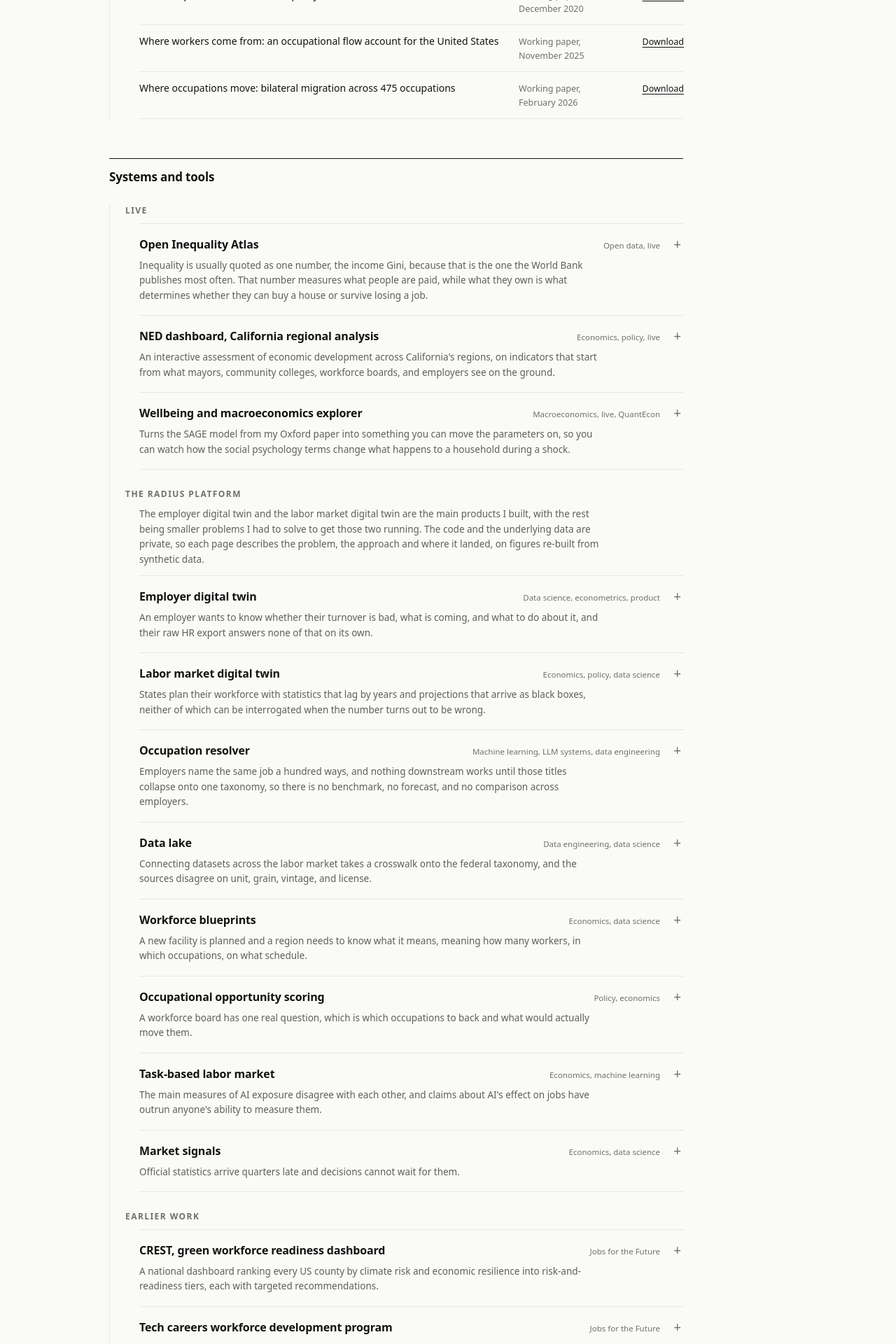
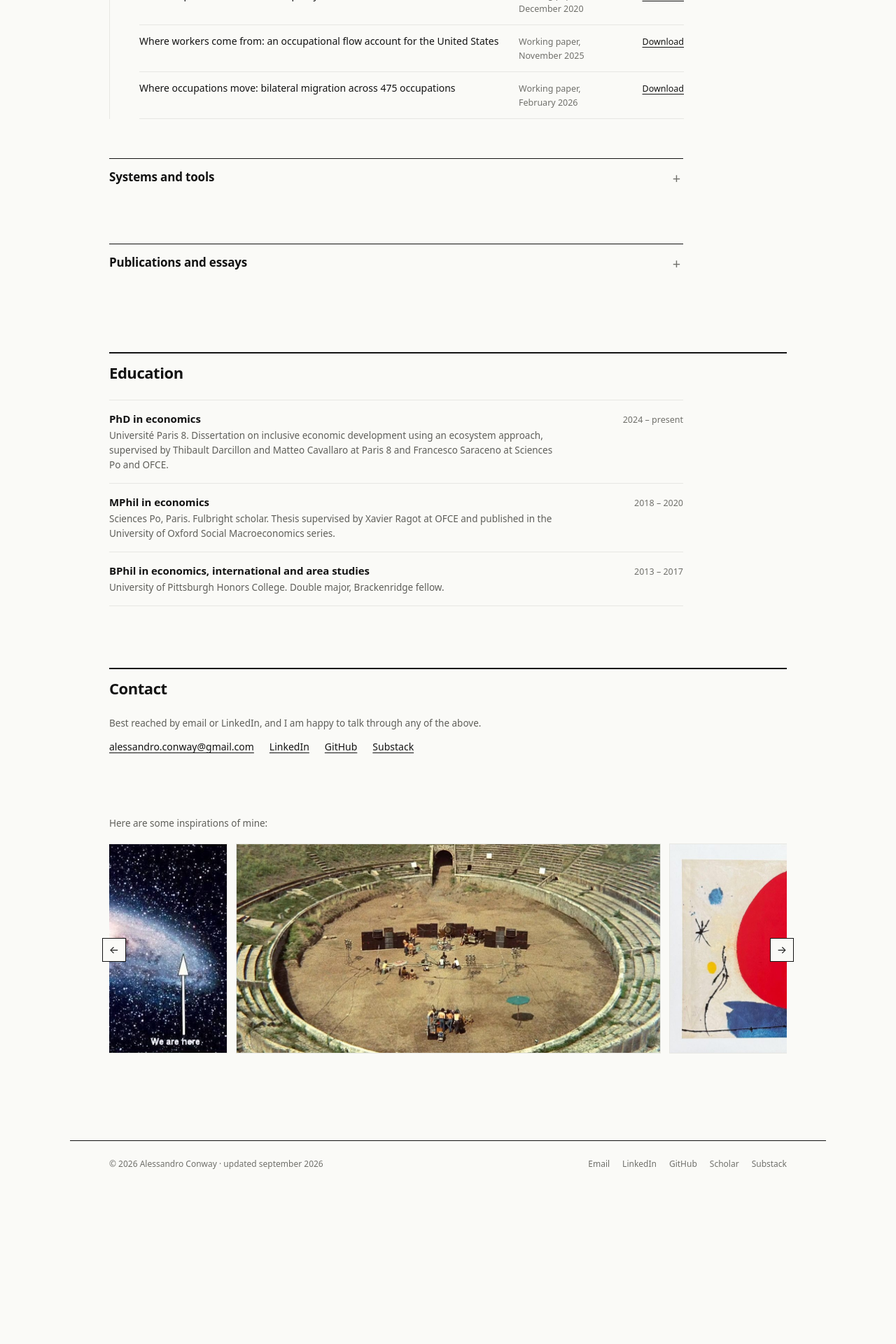
Before and after one commit to conway1521/conway1521.github.io, a Jekyll site: the page built from index.html, in a window 1280 px wide. Shown: the part 3141-5061 px from the top of the page at 70% size. Built offline with Jekyll 4.4.1, drawn with Linux system fonts in a browser that asks for light colours; after the commit the page ends 4877 px from its top, so only the background shows below that; some of the changed text lies outside the part shown.

Commit message:
Make Systems and tools and Publications collapse by default
Both sections are wrapped in a native <details>, closed on load, with
the same + / - marker the individual work rows already use. Together
they were most of the page's length. A link or the rail that targets
either one opens it; the heading itself stays visible either way, so
the browser's normal scroll-to-anchor still lands in the right place.
Verified with a real Jekyll build served over local HTTP, not a
stripped-down copy, since file:// resolves the site's root-absolute
asset paths against the filesystem root and silently drops all styling.

```diff
--- a/assets/css/ink.css
+++ b/assets/css/ink.css
@@ -725,6 +725,16 @@ button { font-family: inherit; }
 /* four papers are the current focus: the status mark is unchanged, the
    label is promoted to full ink and ruled underneath */
 
+/* ---------- section fold: Systems and tools, Publications ----------
+   Closed by default, since together they are most of the page's
+   length. The marker and hover match .work exactly, one level up. */
+.secfold > summary.blockhead { list-style: none; cursor: pointer; display: block; position: relative; padding-right: 30px; }
+.secfold > summary.blockhead::-webkit-details-marker { display: none; }
+.secfold > summary.blockhead::after { content: '+'; position: absolute; right: 4px; top: 12px; font-size: 20px; font-weight: 400; color: var(--faint); transition: color 0.15s; }
+.secfold[open] > summary.blockhead::after { content: '\2212'; }
+.secfold > summary.blockhead:hover::after { color: var(--ink); }
+.secfold > summary.blockhead:focus-visible { outline: 1px solid var(--ink); outline-offset: 3px; }
+
 /* ---------- section rail ----------
    Hairlines in the right gutter, one per section. The width of each
    line is set from JS as the pointer nears it, so the transition here
--- /dev/null
+++ b/assets/js/section-fold.js
@@ -0,0 +1,21 @@
+/* ============================================================
+   Section fold. Systems and tools and Publications open closed,
+   since together they are most of the page. A link or a rail
+   click that targets one opens it; the browser's own scroll
+   still lands on the heading, since the heading is the summary
+   and stays visible either way.
+   ============================================================ */
+(function () {
+  var ids = ['systems', 'publications'];
+
+  function openFor(hash) {
+    var id = (hash || '').replace(/^#/, '');
+    if (ids.indexOf(id) === -1) return;
+    var target = document.getElementById(id);
+    var details = target && target.closest ? target.closest('details.secfold') : null;
+    if (details) details.open = true;
+  }
+
+  openFor(location.hash);
+  window.addEventListener('hashchange', function () { openFor(location.hash); });
+})();
--- a/cv/index.html
+++ b/cv/index.html
@@ -114,7 +114,7 @@
 
       <section>
         <h2 class="section">Statement</h2>
-        <p class="blurb">Economist working across applied and academic research on labor markets, regional development, and the future of work. I start from how work is changing and what that asks of the concepts we use to measure it, and build the data and measurement systems only once the question is set. Finishing a PhD on resilient regional economies.</p>
+        <p class="blurb">Economist working across applied and academic research on labor markets, regional development, and the future of work. Finishing a PhD on resilient regional economies.</p>
       </section>
 
       <section>
@@ -206,7 +206,7 @@
 
       <section>
         <h2 class="section">Writing</h2>
-        <p class="tag-row">Substack on regional economic development and wellbeing: alessandroconway.substack.com</p>
+        <p class="tag-row">Substack on regional economic development: alessandroconway.substack.com</p>
       </section>
 
       <section>
--- a/index.html
+++ b/index.html
@@ -168,7 +168,8 @@ title: null
 
     <!-- ---------------- built ---------------- -->
 
-    <h3 class="blockhead anchor" id="systems">Systems and tools</h3>
+    <details class="secfold">
+    <summary class="blockhead anchor" id="systems">Systems and tools</summary>
 
     <div class="nest">
 
@@ -334,10 +335,12 @@ title: null
     <h4 class="subgroup__h">Extra problems</h4>
     <p class="groupnote">These are smaller pieces from the same platform, and each one sets out a distinct data problem, the figure it produces, and how far it got. <a href="{{ '/portfolio/extra-problems' | relative_url }}">Read them</a>.</p>
     </div>
+    </details>
 
     <!-- ---------------- publications ---------------- -->
 
-    <h3 class="blockhead anchor" id="publications">Publications and essays</h3>
+    <details class="secfold">
+    <summary class="blockhead anchor" id="publications">Publications and essays</summary>
     <div class="pubs">
       <div class="pub-row">
         <span class="pub-row__t">Unlocking the promise of AI for Black learners and workers</span>
@@ -380,6 +383,7 @@ title: null
         <span class="pub-row__l"><a href="https://www.global-solutions-initiative.org/article/from-observation-to-action-the-empirical-case-for-including-multidimensional-wellbeing-in-economic-models/" target="_blank" rel="noopener">Read</a></span>
       </div>
     </div>
+    </details>
 
     <!-- ---------------- education ---------------- -->
 
@@ -445,3 +449,4 @@ title: null
 <script src="{{ '/assets/js/research-graph.js' | relative_url }}"></script>
 <script src="{{ '/assets/js/inspo.js' | relative_url }}"></script>
 <script src="{{ '/assets/js/toc.js' | relative_url }}"></script>
+<script src="{{ '/assets/js/section-fold.js' | relative_url }}"></script>
```
Also changed, not shown: 1 other file.
